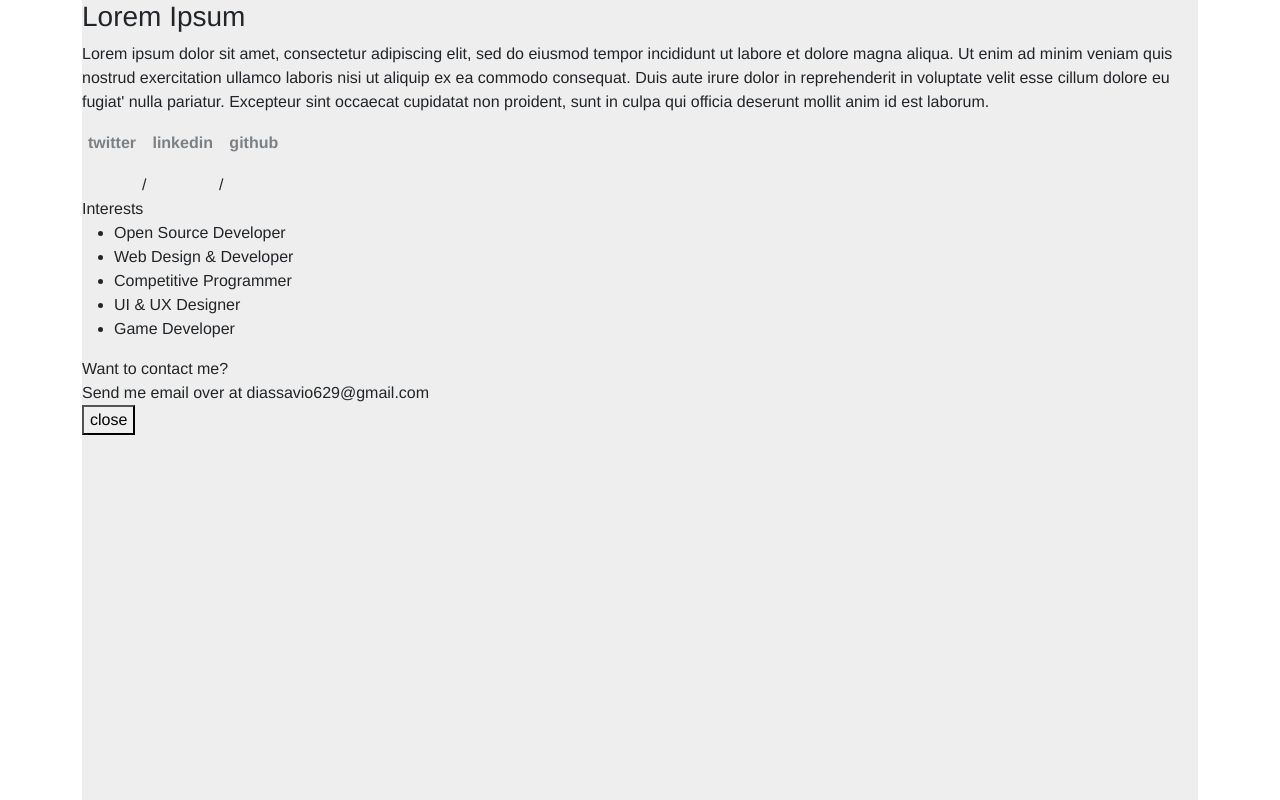
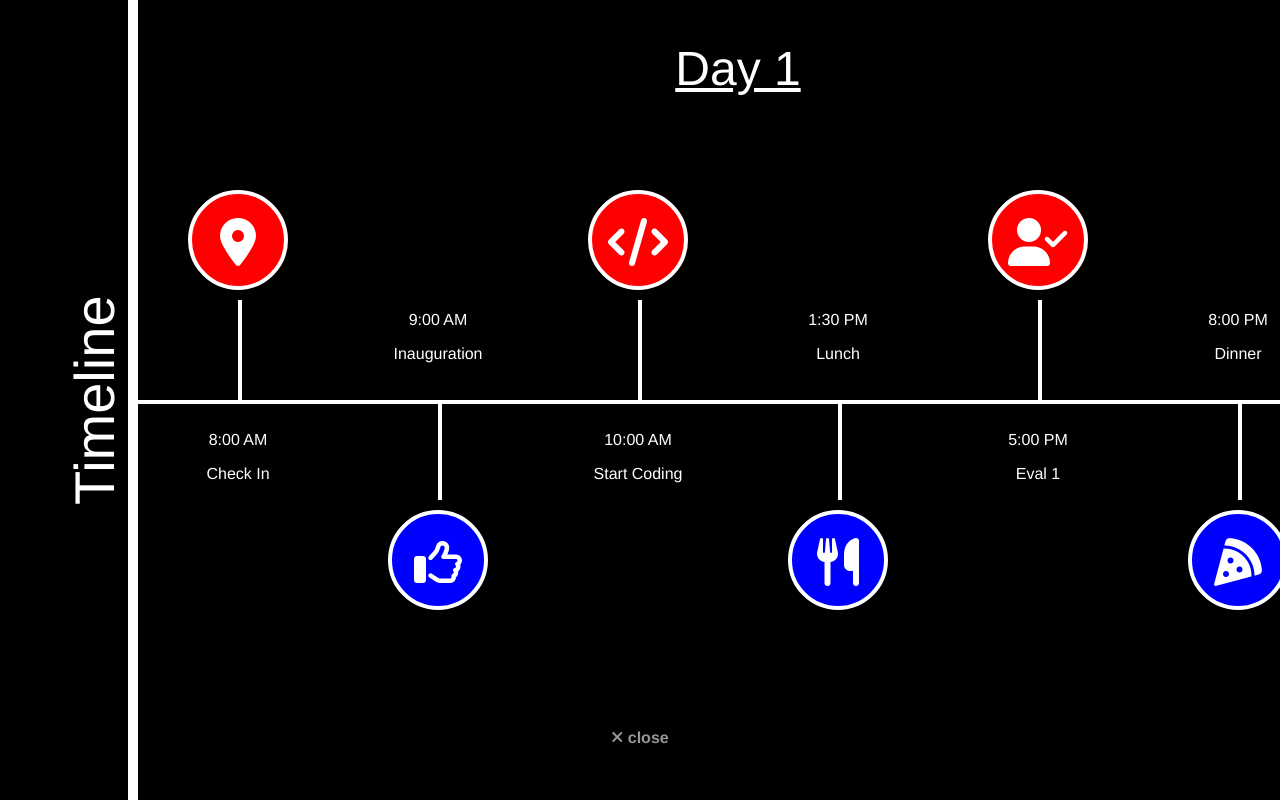
Before and after one commit to CSI-FCRIT-Computer/CSI-Hackathon, a React (Create React App) app: page /timeline in a window 1280 px wide. Built offline with nearby package versions, Linux system fonts and the light colour scheme.

Commit message:
timeline

```diff
--- a/public/index.html
+++ b/public/index.html
@@ -12,6 +12,8 @@
   <link href="https://cdn.jsdelivr.net/npm/bootstrap@5.3.2/dist/css/bootstrap.min.css" rel="stylesheet" integrity="sha384-T3c6CoIi6uLrA9TneNEoa7RxnatzjcDSCmG1MXxSR1GAsXEV/Dwwykc2MPK8M2HN" crossorigin="anonymous">
 	<link rel="manifest" href="%PUBLIC_URL%/manifest.json">
 	<link rel="shortcut icon" href="%PUBLIC_URL%/favicon.ico">
+
+  <script src="https://kit.fontawesome.com/0a95f6b081.js" crossorigin="anonymous"></script>
 	<!--
       Notice the use of %PUBLIC_URL% in the tags above.
       It will be replaced with the URL of the `public` folder during the build.
--- a/src/components/Timeline/Timeline.css
+++ b/src/components/Timeline/Timeline.css
@@ -0,0 +1,230 @@
+::-webkit-scrollbar{
+  display: none;
+}
+*{
+    margin: 0;
+    padding: 0;
+    box-sizing: border-box;
+  }
+  .main{
+    background: transparent;
+  }
+  h1.timeline-title{
+    font-size: 56px;
+    color: #fff;
+    position: fixed;
+    right: 90%;
+    height: 100%;
+    text-align: center;
+    writing-mode: vertical-rl;
+    transform: rotate(180deg);
+    z-index: 2;
+  }
+  .timeline-container {
+    max-width: 90%;
+    height: 100%;
+    margin-left: auto;
+    position: relative;
+    overflow: auto;
+    display: flex;
+    z-index: 111;
+  }
+
+  .day{
+    position: sticky;
+    will-change: transform;
+    display: flex;
+    align-items: center;
+    justify-content: center;
+    height: 100%;
+    border-right: 10px solid white;
+    border-left: 10px solid white;
+  }
+  h2.title-day{
+    position: absolute;
+    top: 40px;
+    width: 100%;
+    font-size: 48px;
+    color: white;
+    text-align: center;
+    text-decoration: underline;
+  }
+  .timeline-content {
+    width: 200px;
+    height: 100%;
+    position: relative;
+  }
+  .timeline-content:first-child{
+    margin-left: 0;
+  }
+  .timeline-content:last-child{
+    margin-right: 0;
+  }
+  .timeline-content:before {
+    position: absolute;
+    width: 200px;
+    height: 4px;
+    top: 50%;
+    background: #FFF;
+    content: "";
+    z-index: 0;
+  }
+  .timeline-content:after {
+    position: absolute;
+    width: 4px;
+    height: 100px;
+    top: 50%;
+    left: 50%;
+    transform: translateY(-100%);
+    background: #FFF;
+    content: "";
+    z-index: 0;
+    /* border: 2px solid red; */
+  }
+  .timeline-icon{
+    width: 100px;
+    height: 100px;
+    position: absolute;
+    top: 30%;
+    left: 50%;
+    transform: translate(-50%, -50%);
+    color: white;
+    font-size: 48px;
+    line-height: 100px;
+    text-align: center;
+    border-radius: 50%;
+    border: 4px solid #fff;
+    background-color: red;
+    z-index: 11;
+  }
+  .timeline-info{
+    color: #FFF;
+    position: absolute;
+    width: 150px;
+    display: flex;
+    flex-direction: column;
+    align-items: center;
+    bottom: 35%;
+    left: 50%;
+    transform: translate(-50%, -50%);
+  }
+  .timeline-event{
+    text-align: center;
+  }
+  .timeline-period {
+    padding: 10px;
+    width: 100px;
+    text-align:center;
+  }
+
+
+  .timeline-content:nth-child(odd)::after{
+      transform: translateY(0%);
+  }
+  .timeline-content:nth-child(odd) {
+    .timeline-icon {
+      background-color: blue;
+      top: 70%;
+    }
+    .timeline-info{
+      bottom: 50%;
+      transform: translate(-50%, -50%);
+    }
+  }
+
+
+
+  .close-div {
+    position: absolute;
+    bottom: 50px;
+    width: 100%;
+    z-index: 111111;
+    text-align: center;
+  }
+  .close {
+    color: rgb(151, 151, 151);
+    background: none;
+    border: none;
+    cursor: pointer;
+    transition: transform 0.35s ease;
+    font-weight: bold;
+  }
+  .close:hover {
+    font-weight: bold;
+    transform: translateY(-5px);
+    color: #7b8085;
+  }
+
+  @media (max-width: 924px){
+    h1.timeline-title{
+      height: unset;
+      right: unset;
+      transform: rotate(0deg);
+      writing-mode: horizontal-tb;
+      width: 100%;
+    }
+    .timeline-container{
+      top: 10%;
+      left: 0;
+      width: 100%;
+      height: 100%;
+      flex-direction: column;
+    }
+    .day{
+      height: 100%;
+      flex-direction: column;
+      border-right: unset;
+      border-left: unset;
+      border-top: 5px solid white;
+      padding: 10px 0;
+      position: relative;
+      background-color: black;
+    }
+    h2.title-day{
+      display: none;
+    }
+    .timeline-content{
+      height: 200px;
+    }
+    .timeline-content:before{
+      rotate: 90deg;
+      top: 20%;
+    }
+    .timeline-content:after {
+      rotate: -90deg;
+      top: 0%;
+      left: 75%;
+    }
+    .timeline-icon{
+      top: 50%;
+      left: 0%;
+    }
+    .timeline-info{
+      top: 25%;
+      left: 75%;
+      transform: translate(-50%, -50%);
+    }
+    .timeline-period{
+      padding: 10px 0;
+    }
+    .timeline-content:nth-child(odd) {
+      .timeline-icon {
+        background-color: blue;
+        top: 50%;
+        left: 100%;
+      }
+      .timeline-info{
+        bottom: 50%;
+        transform: translate(-125%, -75%);
+      }
+    }
+    .close-div {
+      bottom: 92%;
+      right: 10px;
+      width: unset;
+      font-size: 24px;
+    }
+    .close>span{
+      display: none;
+    }
+  }
--- a/src/components/Timeline/Timeline.jsx
+++ b/src/components/Timeline/Timeline.jsx
@@ -2,7 +2,12 @@ import React, { useState } from "react";
 import { motion as m } from "framer-motion";
 import { useNavigate } from "react-router-dom";
 import "./Timeline.css";
-const Achievements = () => {
+import timeline from "./timeline.json";
+
+const day1 = timeline.filter(timestamp => timestamp.dd === "1");
+const day2 = timeline.filter(timestamp => timestamp.dd === "2");
+
+const Timeline = () => {
   const [closed, setClosed] = useState(false);
   const navigate = useNavigate();
 
@@ -13,73 +18,58 @@ const Achievements = () => {
     }, 700);
   };
   return (
-    <div className="container">
+    <div className="main">
       <m.div
-        initial={{ x: "-100%" }}
-        animate={{ x: closed ? "-100%" : "0%" }}
+        initial={{ x: "100%" }}
+        animate={{ x: closed ? "100%" : "0%" }}
         exit={{ x: "-100%" }}
         transition={{ duration: 0.75, ease: "easeOut" }}
-        style={{ background: "#eee", height: "100vh" }}
+        style={{ background: "black", height: "100vh" }}
         className="background"
       >
-        <div className="content">
-          <h3>
-            Lorem Ipsum
-            {/* <div class="message">
-              <div class="word1">close</div>
-              <div class="word2">code</div>
-              <div class="word3">creating</div>
-            </div> */}
-          </h3>
-          <p>
-          Lorem ipsum dolor sit amet, consectetur adipiscing elit, sed do eiusmod
-          tempor incididunt ut labore et dolore magna aliqua. Ut enim ad minim veniam
-           quis nostrud exercitation ullamco laboris nisi ut aliquip ex ea commodo consequat.
-            Duis aute irure dolor in reprehenderit in voluptate velit esse cillum dolore eu fugiat'
-             nulla pariatur. Excepteur sint occaecat cupidatat non
-          proident, sunt in culpa qui officia deserunt mollit anim id est laborum.
-          </p>
-          <div className="social-a">
-            <button className="social-icons">
-              <span className="label-up">twitter</span>
-              <span className="label-up">twitter</span>
-            </button>
-            <span>/</span>
-            <button className="social-icons">
-              <span className="label-up">linkedin</span>
-              <span className="label-up">linkedin</span>
-            </button>
-            <span>/</span>
-            <button className="social-icons">
-              <span className="label-up">github</span>
-              <span className="label-up">github</span>
-            </button>
+
+        <h1 className="timeline-title">Timeline</h1>
+
+        <div className="timeline-container">
+
+          <div className="day">
+            <h2 className="title-day">Day 1</h2>
+            {day1.map((timestamp)=>(
+                <div className="timeline-content">
+                  <div className="timeline-icon"><i class={timestamp.icon}></i></div>
+                  <div className="timeline-info">
+                    <div className="timeline-period">{timestamp.dt}</div>
+                    <div className="timeline-event">{timestamp.event}</div>
+                  </div>
+                </div>
+            ))}
           </div>
-          <div className="interests">
-            Interests
-            <ul>
-              <li>Open Source Developer</li>
-              <li>Web Design & Developer</li>
-              <li>Competitive Programmer</li>
-              <li>UI & UX Designer</li>
-              <li>Game Developer</li>
-            </ul>
-          </div>
-          <div className="contact">
-            <div className="contact1">Want to contact me?</div>
-            <div className="contact2">
-              Send me email over at <span>diassavio629@gmail.com</span>
-            </div>
-          </div>
-          <div className="close-div">
-            <button className="close" onClick={handleButtonClick}>
-              close
-            </button>
+
+          <div className="day">
+            <h2 className="title-day">Day 2</h2>
+            {day2.map((timestamp)=>(
+                <div className="timeline-content">
+                  <div className="timeline-icon"><i class={timestamp.icon}></i></div>
+                  <div className="timeline-info">
+                    <div className="timeline-period">{timestamp.dt}</div>
+                    <div className="timeline-event">{timestamp.event}</div>
+                  </div>
+                </div>
+            ))}
           </div>
         </div>
+
+
+        <div className="close-div">
+          <button className="close" onClick={handleButtonClick}>
+            <i class="fas fa-times"></i><span> close</span>
+          </button>
+        </div>
+
+
       </m.div>
     </div>
   );
 };
 
-export default Achievements;
+export default Timeline;
--- /dev/null
+++ b/src/components/Timeline/timeline.json
@@ -0,0 +1,68 @@
+[
+    {
+        "dd": "1",
+        "dt": "8:00 AM",
+        "event": "Check In",
+        "icon": "fas fa-map-marker-alt"
+    },
+    {
+        "dd": "1",
+        "dt": "9:00 AM",
+        "event": "Inauguration",
+        "icon": "far fa-thumbs-up"
+    },
+    {
+        "dd": "1",
+        "dt": "10:00 AM",
+        "event": "Start Coding",
+        "icon": "fas fa-code"
+    },
+    {
+        "dd": "1",
+        "dt": "1:30 PM",
+        "event": "Lunch",
+        "icon": "fas fa-utensils"
+    },
+    {
+        "dd": "1",
+        "dt": "5:00 PM",
+        "event": "Eval 1",
+        "icon": "fas fa-user-check"
+    },
+    {
+        "dd": "1",
+        "dt": "8:00 PM",
+        "event": "Dinner",
+        "icon": "fas fa-pizza-slice"
+    },
+    {
+        "dd": "2",
+        "dt": "8:00 AM",
+        "event": "Check In",
+        "icon": "fas fa-map-marker-alt"
+    },
+    {
+        "dd": "2",
+        "dt": "9:00 AM",
+        "event": "Resume Coding",
+        "icon": "fas fa-code"
+    },
+    {
+        "dd": "2",
+        "dt": "1:30 PM",
+        "event": "Lunch",
+        "icon": "fas fa-utensils"
+    },
+    {
+        "dd": "2",
+        "dt": "5:00 PM",
+        "event": "Eval 2",
+        "icon": "fas fa-user-check"
+    },
+    {
+        "dd": "2",
+        "dt": "8:00 PM",
+        "event": "Dinner",
+        "icon": "fas fa-pizza-slice"
+    }
+]
```
Also changed, not shown: 2 other files (tests, documents, lock files or other folders).
